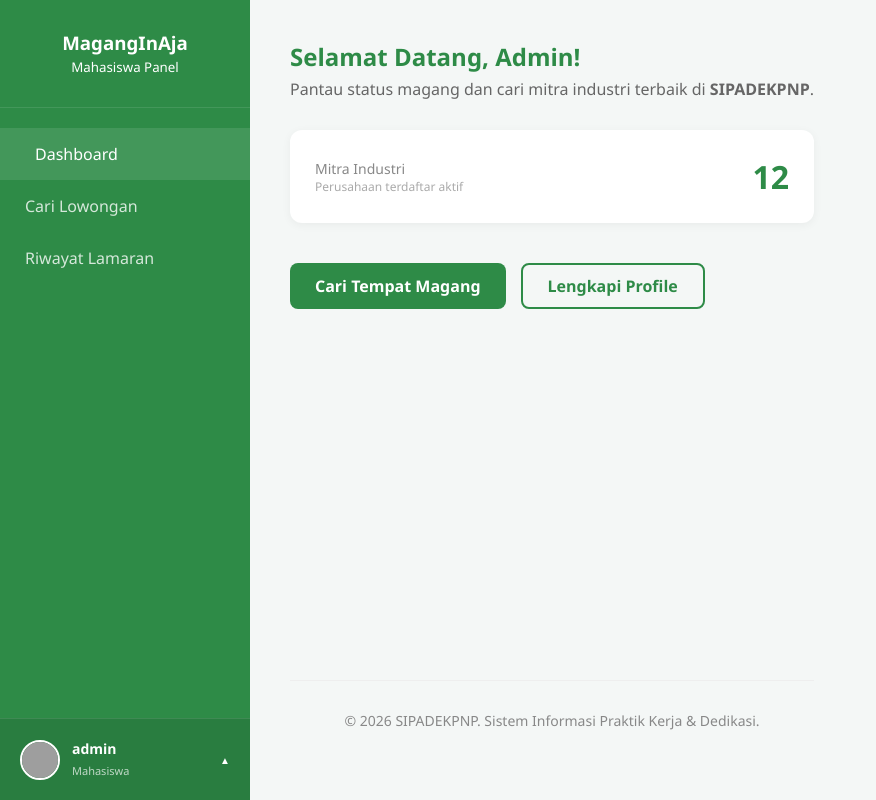
After one commit to bpo2401093017/MagangInAja, a PHP site: page /MagangInAja/dashboard/dashboard_mahasiswa.php in a window 1280 px wide. The commit adds this page. Shown: the whole page, without its empty margins (0-876 px from the left). Run offline with PHP 8.4, Linux system fonts and the light colour scheme; a user stored in the database is signed in; grey boxes are pictures that could not be loaded.

Commit message:
kerja solo eaak

```diff
--- a/admin/data_perusahaan.php
+++ b/admin/data_perusahaan.php
@@ -51,7 +51,3 @@ $result = mysqli_query($conn, $query);
                 <?php endif; ?>
             </tbody>
         </table>
-    </div>
-</main>
-
-</div> </body> </html>
--- a/auth/logout.php
+++ b/auth/logout.php
@@ -1,7 +1,8 @@
 <?php
+include_once '../config.php';
 session_start();
 session_unset();
 session_destroy();
-header("Location: index.php");
+header("Location: {$base_url}index.php");
 exit;
 ?>
--- /dev/null
+++ b/css/mahasiswa.css
@@ -0,0 +1,130 @@
+:root {
+    --primary-green: #2E8B47;
+    --sidebar-width: 250px;
+}
+
+* { margin: 0; padding: 0; box-sizing: border-box; font-family: 'Segoe UI', sans-serif; }
+
+body { background-color: #f4f7f6; display: flex; }
+
+/* SIDEBAR LAYOUT */
+.sidebar {
+    width: var(--sidebar-width);
+    background: var(--primary-green);
+    height: 100vh;
+    position: fixed;
+    display: flex;
+    flex-direction: column;
+    color: white;
+    z-index: 1000;
+}
+
+.sidebar-header { padding: 30px 20px; text-align: center; border-bottom: 1px solid rgba(255,255,255,0.1); }
+
+.sidebar-menu { list-style: none; padding: 20px 0; flex-grow: 1; }
+
+.sidebar-menu li a {
+    padding: 15px 25px;
+    display: block;
+    color: rgba(255,255,255,0.8);
+    text-decoration: none;
+    transition: 0.3s;
+}
+
+.sidebar-menu li a:hover, .sidebar-menu li a.active {
+    background: rgba(255,255,255,0.1);
+    color: white;
+    padding-left: 35px;
+}
+
+/* FOOTER / PROFILE SECTION */
+.sidebar-footer {
+    position: relative;
+    padding: 15px;
+    background: rgba(0,0,0,0.1);
+    border-top: 1px solid rgba(255,255,255,0.1);
+}
+
+.user-profile-toggle {
+    display: flex;
+    align-items: center;
+    gap: 12px;
+    cursor: pointer;
+    padding: 5px;
+    border-radius: 8px;
+    transition: 0.3s;
+}
+
+.user-profile-toggle:hover { background: rgba(255,255,255,0.1); }
+
+.mini-avatar { width: 40px; height: 40px; border-radius: 50%; border: 2px solid white; }
+
+.user-details { flex: 1; overflow: hidden; }
+
+.user-name { display: block; font-size: 14px; font-weight: 600; white-space: nowrap; text-overflow: ellipsis; }
+
+.user-role { font-size: 11px; opacity: 0.7; }
+
+.chevron-icon { font-size: 10px; transition: 0.3s; }
+
+/* POPUP MENU */
+.profile-menu-container {
+    position: absolute;
+    bottom: 85px;
+    left: 15px;
+    right: 15px;
+    background: white;
+    border-radius: 10px;
+    box-shadow: 0 10px 25px rgba(0,0,0,0.2);
+    display: none; /* Sembunyi secara default */
+    flex-direction: column;
+    padding: 10px 0;
+    overflow: hidden;
+}
+
+.profile-menu-container.active { display: flex; animation: slideUp 0.3s ease; }
+
+.profile-menu-container a {
+    padding: 12px 20px;
+    color: #333;
+    text-decoration: none;
+    font-size: 14px;
+    transition: 0.2s;
+}
+
+.profile-menu-container a:hover { background: #f4f4f4; color: var(--primary-green); }
+
+.profile-menu-container hr { border: none; border-top: 1px solid #eee; margin: 5px 0; }
+
+@keyframes slideUp {
+    from { transform: translateY(10px); opacity: 0; }
+    to { transform: translateY(0); opacity: 1; }
+}
+
+/* 1. Pastikan container utama memenuhi tinggi layar */
+.admin-container {
+    display: flex;
+    min-height: 100vh;
+}
+
+/* 2. Main content harus Flexbox agar bisa mendorong footer */
+.main-content {
+    margin-left: 250px; /* Lebar sidebar */
+    flex: 1;
+    display: flex;
+    flex-direction: column; /* Konten disusun dari atas ke bawah */
+    min-height: 100vh;      /* Tinggi minimal seukuran layar monitor */
+    padding: 40px;
+    box-sizing: border-box;
+}
+
+/* 3. Atur Footer agar di bawah kali dan di tengah */
+.footer {
+    margin-top: auto;    /* KUNCI: Mendorong footer ke paling bawah layar */
+    text-align: center;  /* KUNCI: Membuat teks ke tengah */
+    padding: 30px 0;     /* Memberi jarak atas dan bawah */
+    width: 100%;
+    color: #888;
+    font-size: 14px;
+    border-top: 1px solid #eee; /* Garis tipis opsional agar rapi */
+}
--- a/dashboard/dashboard.php
+++ /dev/null
@@ -1 +0,0 @@
-<!-- bagian dashboard publik/semua users -->
--- a/dashboard/dashboard_jurusan.php
+++ b/dashboard/dashboard_jurusan.php
@@ -2,4 +2,5 @@
 require_once '../config.php';
 require_once '../templates/header_jurusan.php';
 
+
 ?>
--- /dev/null
+++ b/dashboard/dashboard_mahasiswa.php
@@ -0,0 +1,30 @@
+<?php
+require_once '../config.php';
+require_once '../templates/header_mahasiswa.php';
+
+// Contoh data dummy untuk statistik
+$total_perusahaan = 12; // Anda bisa ganti dengan query mysqli
+?>
+
+<main class="main-content">
+    <div class="content-header">
+        <h2 style="color: #2E8B47; font-size: 24px;">Selamat Datang, <?= ucfirst($_SESSION['username'] ?? 'Mahasiswa'); ?>!</h2>
+        <p style="color: #666; margin-top: 5px;">Pantau status magang dan cari mitra industri terbaik di <strong>SIPADEKPNP</strong>.</p>
+    </div>
+
+    <div class="dashboard-cards" style="margin-top: 30px;">
+        <div style="background: white; padding: 25px; border-radius: 12px; box-shadow: 0 2px 10px rgba(0,0,0,0.05); display: flex; justify-content: space-between; align-items: center;">
+            <div>
+                <span style="display: block; color: #888; font-size: 14px;">Mitra Industri</span>
+                <span style="display: block; font-size: 12px; color: #aaa;">Perusahaan terdaftar aktif</span>
+            </div>
+            <div style="font-size: 32px; font-weight: bold; color: #2E8B47;"><?= $total_perusahaan; ?></div>
+        </div>
+    </div>
+
+    <div style="margin-top: 40px; display: flex; gap: 15px;">
+        <a href="lowongan.php" style="background: #2E8B47; color: white; padding: 12px 25px; border-radius: 8px; text-decoration: none; font-weight: 600;">Cari Tempat Magang</a>
+        <a href="edit_profile.php" style="border: 2px solid #2E8B47; color: #2E8B47; padding: 10px 25px; border-radius: 8px; text-decoration: none; font-weight: 600;">Lengkapi Profile</a>
+    </div>
+
+    <?php include '../templates/footer.php'; ?>
--- a/templates/footer.php
+++ b/templates/footer.php
@@ -1,6 +1,14 @@
-</main>
-    <footer>
+<footer class="footer">
         <p>&copy; <?= date('Y'); ?> SIPADEKPNP. Sistem Informasi Praktik Kerja & Dedikasi.</p>
     </footer>
+
+<!-- </main> </div> <script>
+    // Contoh jika ingin menambahkan script toggle profil di sini
+    function toggleProfileMenu() {
+        const menu = document.getElementById('profileMenu');
+        if(menu) menu.classList.toggle('active');
+    }
+</script> -->
+</main>
 </body>
 </html>
--- a/templates/header_admin.php
+++ b/templates/header_admin.php
@@ -79,7 +79,7 @@ $base_url = "http://localhost/MagangInAja/";
             background-color: #2E8B47;
             color: white;
         }
-    </style>
+  </style>
 </head>
 <body>
 
@@ -93,7 +93,7 @@ $base_url = "http://localhost/MagangInAja/";
             <li><a href="<?= $base_url; ?>dashboard/dashboard_admin.php">Dashboard</a></li>
             <li><a href="<?= $base_url; ?>admin/data_perusahaan.php">Data Perusahaan</a></li>
             <li style="margin-top: 50px;">
-                <a href="<?= $base_url; ?>logout.php" style="color: #ff7675;">Logout</a>
+                <a href="<?= $base_url; ?>/auth/logout.php" style="color: #ff7675;">Logout</a>
             </li>
         </ul>
     </aside>
--- /dev/null
+++ b/templates/header_mahasiswa.php
@@ -0,0 +1,89 @@
+<?php
+// Pastikan config sudah menyertakan session_start() dan variabel $base_url
+session_start();
+require_once '../config.php';
+
+// Proteksi halaman: Jika belum login, tendang ke halaman login
+if (!isset($_SESSION['id_user'])) {
+    header("Location: " . $base_url . "index.php");
+    exit();
+}
+?>
+<!DOCTYPE html>
+<html lang="en">
+<head>
+    <meta charset="UTF-8">
+    <meta name="viewport" content="width=device-width, initial-scale=1.0">
+    <title>Mahasiswa Dashboard - MagangInAja</title>
+    <link rel="stylesheet" href="<?= $base_url; ?>css/mahasiswa.css">
+</head>
+<body>
+
+<div class="admin-container">
+    <aside class="sidebar">
+        <div class="sidebar-header">
+            <h3>MagangInAja</h3>
+            <small>Mahasiswa Panel</small>
+        </div>
+
+        <ul class="sidebar-menu">
+            <li>
+                <a href="<?= $base_url; ?>mahasiswa/dashboard_mahasiswa.php"
+                   class="<?= basename($_SERVER['PHP_SELF']) == 'dashboard_mahasiswa.php' ? 'active' : ''; ?>">
+                   Dashboard
+                </a>
+            </li>
+            <li>
+                <a href="<?= $base_url; ?>mahasiswa/lowongan.php"
+                   class="<?= basename($_SERVER['PHP_SELF']) == 'lowongan.php' ? 'active' : ''; ?>">
+                   Cari Lowongan
+                </a>
+            </li>
+            <li>
+                <a href="<?= $base_url; ?>mahasiswa/riwayat_lamaran.php"
+                   class="<?= basename($_SERVER['PHP_SELF']) == 'riwayat_lamaran.php' ? 'active' : ''; ?>">
+                   Riwayat Lamaran
+                </a>
+            </li>
+        </ul>
+
+        <div class="sidebar-footer">
+            <div class="profile-menu-container" id="profileMenu">
+                <a href="<?= $base_url; ?>mahasiswa/lihat_profile.php">Lihat Profile</a>
+                <a href="<?= $base_url; ?>mahasiswa/ganti_password.php">Ganti Password</a>
+                <hr style="border: 0; border-top: 1px solid #eee; margin: 5px 0;">
+                <a href="<?= $base_url; ?>auth/logout.php" style="color: #ff7675;">Log Out</a>
+            </div>
+
+            <div class="user-profile-toggle" onclick="toggleProfileMenu(event)">
+                <img src="<?= $base_url; ?>img/profile_mahasiswa/<?= $_SESSION['foto'] ?? 'default.png'; ?>"
+                     class="mini-avatar"
+                     onerror="this.src='https://ui-avatars.com/api/?name=<?= $_SESSION['username']; ?>&background=fff&color=2E8B47'"
+                     alt="User">
+                <div class="user-details">
+                    <span class="user-name"><?= $_SESSION['username'] ?? 'Mahasiswa'; ?></span>
+                    <span class="user-role">Mahasiswa</span>
+                </div>
+                <span class="chevron-icon">▲</span>
+            </div>
+        </div>
+    </aside>
+
+    <script>
+        function toggleProfileMenu(event) {
+            // Mencegah klik menyebar ke window.onclick
+            event.stopPropagation();
+            const menu = document.getElementById('profileMenu');
+            menu.classList.toggle('active');
+        }
+
+        // Menutup menu jika klik di mana saja di luar area sidebar footer
+        window.onclick = function(event) {
+            const menu = document.getElementById('profileMenu');
+            if (!event.target.closest('.sidebar-footer')) {
+                if (menu.classList.contains('active')) {
+                    menu.classList.remove('active');
+                }
+            }
+        }
+    </script>
```
Also changed, not shown: auth/prosesLogin.php (+5 -4 lines), css/profile_mahasiswa.css (added, +128 -0 lines), dashboard/dashboard_admin.php (+9 -1 lines), database/magang.sql (+1 -9 lines), mahasiswa/lihat_profile.php (added, +83 -0 lines), mahasiswa/proses_edit_profile.php (added, +67 -0 lines), img/profile_mahasiswa/profile_4_1768658726.jpeg (added), mahasiswa/lowongan.php (added).
